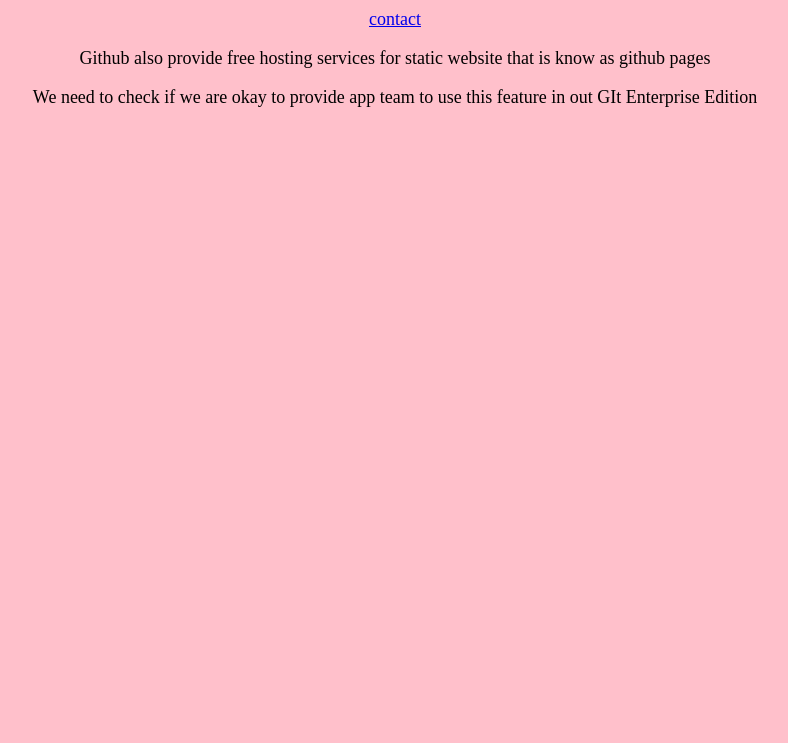
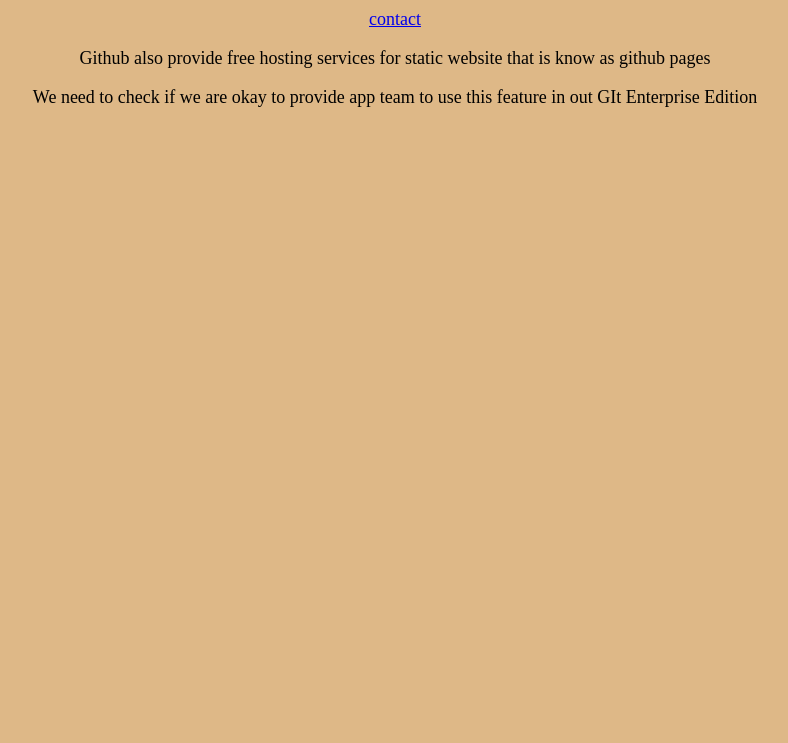
Before and after one commit to pratik7673/superninja, a plain HTML site: page index.html in a window 1280 px wide. Shown: the part 57-800 px from the top of the page, without its empty margins (245-1033 px from the left). Drawn offline with Linux system fonts and the light colour scheme.

Commit message:
contactupdate1

```diff
--- a/style.css
+++ b/style.css
@@ -1,6 +1,6 @@
 body{
     margin: 0;
-    background: pink;
+    background: burlywood;
     text-align: center;
     font-size: large;
     font-family: 'Times New Roman', Times, serif;
```
